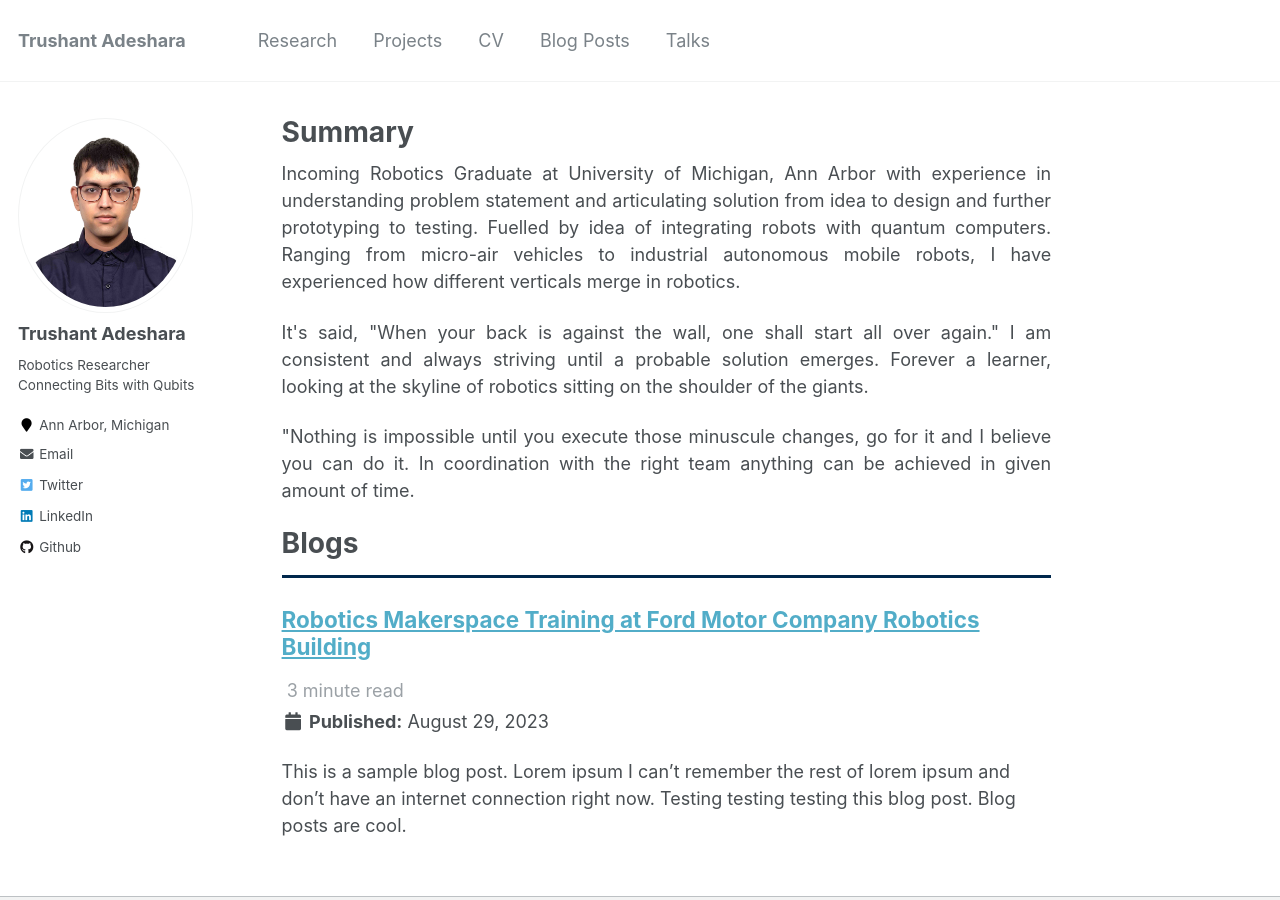
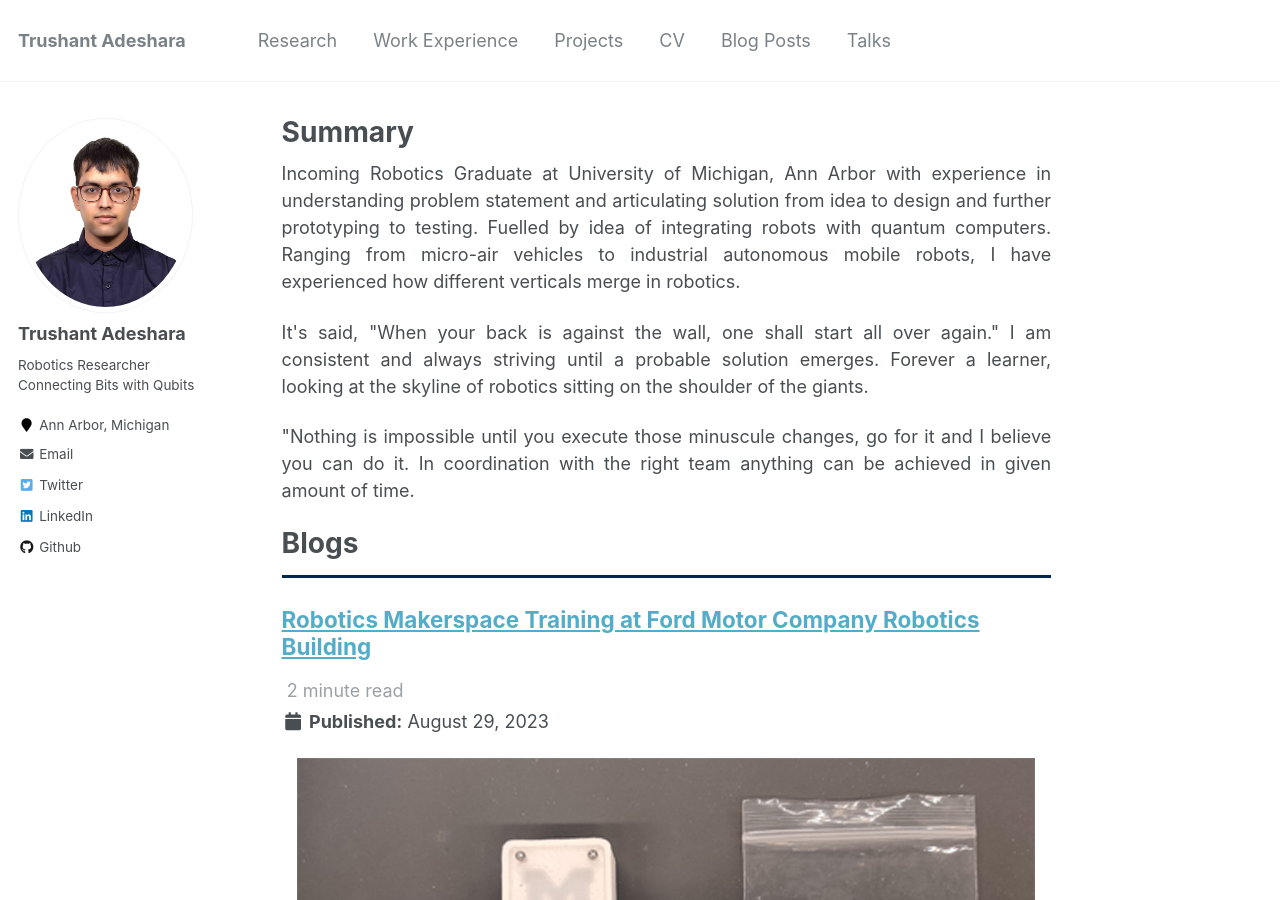
Before and after one commit to Trushant-Adeshara/Trushant-Adeshara.github.io, a Jekyll site: the page built from _pages/about.md, in a window 1280 px wide and 900 px high. Built offline with Jekyll 4.4.1, drawn with Linux system fonts in a browser that asks for light colours.

Commit message:
Add work experience section and update blog

```diff
--- a/_config.yml
+++ b/_config.yml
@@ -190,6 +190,9 @@
   research:
     output: true
     permalink: /:collection/:path/
+  work:
+    output: true
+    permalink: /:collection/:path/
 
 
 # Defaults
@@ -251,6 +254,15 @@
   - scope:
       path: ""
       type: research
+    values:
+      layout: single
+      author_profile: true
+      share: true
+      comment: true
+  # _work
+  - scope:
+      path: ""
+      type: work
     values:
       layout: single
       author_profile: true
--- a/_data/navigation.yml
+++ b/_data/navigation.yml
@@ -8,6 +8,9 @@
 
   - title: "Research"
     url: /research/
+
+  - title: "Work Experience"
+    url: /work/
 
   - title: "Projects"
     url: /projects/
--- a/_posts/2023-08-29-blog-post-1.md
+++ b/_posts/2023-08-29-blog-post-1.md
@@ -3,39 +3,49 @@
 date: 2023-08-29
 permalink: /posts/2023/08/blog-post-1/
 tags:
-  - cool posts
-  - category1
-  - category2
+  - test
 ---
 
-This is a sample blog post. Lorem ipsum I can't remember the rest of lorem ipsum and don't have an internet connection right now. Testing testing testing this blog post. Blog posts are cool.
+<p style="text-align: center">
+<img src='/images/blogs/2023-08-29/sub.jpg'></p>
 
-Headings are cool
-======
+<p style="text-align: justify">
+My second day at the University of Michigan marked the begnning of an exciting journey in the world of robotics. I enrolled in the ROB 550: Robotics System Lab course, an the very first task was to complete Basic I and Basic II training to gain access to the Robotics Makerspace.</p>
 
-You can have many headings
-======
+<p style="text-align: justify">
+What makes this course truly remarkable is that it seamlessly blends theory with hands-on experience right from day one. While I had prior experience with 3D printing, working with metal and acrylic with a laser cutter was a whole new adventure. In this blog post, I'll take you through the steps I followed to create a light cube with the letter 'M' engraved on it.</p>
 
-Aren't headings cool?
-------
+**Step 1**
+<p style="text-align: justify">
+First I use the Fablight laser cutter to create the connection lines for PCB containing LEDs and CR2032 battries. It was my first encounter with such a high-power machine, and the precision of the results left me thoroughly impressed.</p>
 
-My second day at the University of Michigan marked the begnning of an exciting journey in the world of robotics. I enrolled in the ROB 550: Robotics System Lab course, an the very first task was to complete Basic I and Basic II training to gain access to the Robotics Makerspace.
+**Step 2**
+<p style="text-align: justify">
+Moving on, I utilized a CO2 laser cutter to craft the top of the cube. This step also involved engraving the letter 'M' on the top surface, which would beautifully reflect the light emitted by the five SMD LEDs.</p>
 
-What makes this course truly remarkable is that it seamlessly blends theory with hands-on experience right from day one. While I had prior experience with 3D printing, working with metal and acrylic with a laser cutter was a whole new adventure. In this blog post, I'll take you through the steps I followed to create a light cube with the letter 'M' engraved on it.
+<p style="text-align: center">
+<img src='/images/blogs/2023-08-29/led.jpg'></p>
 
-Step 1:
-First I use the Fablight laser cutter to create the connection lines for PCB containing LEDs and CR2032 battries. It was my first encounter with such a high-power machine, and the precision of the results left me thoroughly impressed.
+**Step 3**
+<p style="text-align: justify">
+For the main casing of the cube, I turned to 3D printing, as it demanded quite some time we were already given the casing but the toggle switch was ours to print.</p>
 
-Step 2:
-Moving on, I utilized a CO2 laser cutter to craft the top of the cube. This step also involved engraving the letter 'M' on the top surface, which would beautifully reflect the light emitted by the five SMD LEDs.
+<p style="text-align: center">
+<img src='/images/blogs/2023-08-29/smd.jpg'></p>
 
-Step 3:
-For the main casing of the cube, I turned to 3D printing, as it demanded quite some time we were already given the casing but the toggle switch was ours to print.
+**Step 4**
+<p style="text-align: justify">
+Perhaps the most challenging phase of the project was step four, which required intense concentration. Soldering SMD components with a soldering iron can be tricky, especialy when working with such small components. While the LEDs posed relatively fewer challenges, soldering the resistors demanded a steady hand. To achieve precision, I developed a technique: applying solder to one pad first, then carefully positioning the SMD component with tweezers and reheating the pad. At the end I took some wipes with Isopropyle Alcohol and cleaned up the PCS.</p>
 
-Step 4:
-Perhaps the most challenging phase of the project was step four, which required intense concentration. Soldering SMD components with a soldering iron can be tricky, especialy when working with such small components. While the LEDs posed relatively fewer challenges, soldering the resistors demanded a steady hand. To achieve precision, I developed a technique: applying solder to one pad first, then carefully positioning the SMD component with tweezers and reheating the pad. At the end I took some wipes with Isopropyle Alcohol and cleaned up the PCS.
+<p style="text-align: center">
+<img src='/images/blogs/2023-08-29/inserts.jpg'></p>
 
-Step 5:
-The final step involved assembly. I used hex bolts and brass inserts to enclose the box, securing the PCB and the engraved acrylic sheet. This entire experience was incredibly empowering, granting me access to powerful machines that will enable me to embark on even more creative and intricate projects in the days to come.
+**Step 5**
+<p style="text-align: justify">
+The final step involved assembly. I used hex bolts and brass inserts to enclose the box, securing the PCB and the engraved acrylic sheet. This entire experience was incredibly empowering, granting me access to powerful machines that will enable me to embark on even more creative and intricate projects in the days to come.</p>
 
-In essence, my journey into the world of robotics at the University of Michigan has only just begun, and I can't wait to see where it leads me. With each step, I'm gaining not only technical skils but also a profound sense of accomplishment and the ability to bring my ideas to life. Stay tuned for more exciting projects and updates! Go Blue ...
+<p style="text-align: justify">
+In essence, my journey into the world of robotics at the University of Michigan has only just begun, and I can't wait to see where it leads me. With each step, I'm gaining not only technical skils but also a profound sense of accomplishment and the ability to bring my ideas to life. Stay tuned for more exciting projects and updates! Go Blue ... </p>
+
+<p style="text-align: center">
+<img src='/images/blogs/2023-08-29/blue.jpg'></p>
```
Also changed, not shown: _work/2022-01-01-work-experience-1.md (added, +9 -0 lines), images/blogs/2023-08-29/blue.jpg (added), images/blogs/2023-08-29/inserts.jpg (added), images/blogs/2023-08-29/led.jpg (added), images/blogs/2023-08-29/smd.jpg (added), images/blogs/2023-08-29/sub.jpg (added), 1 other file.
